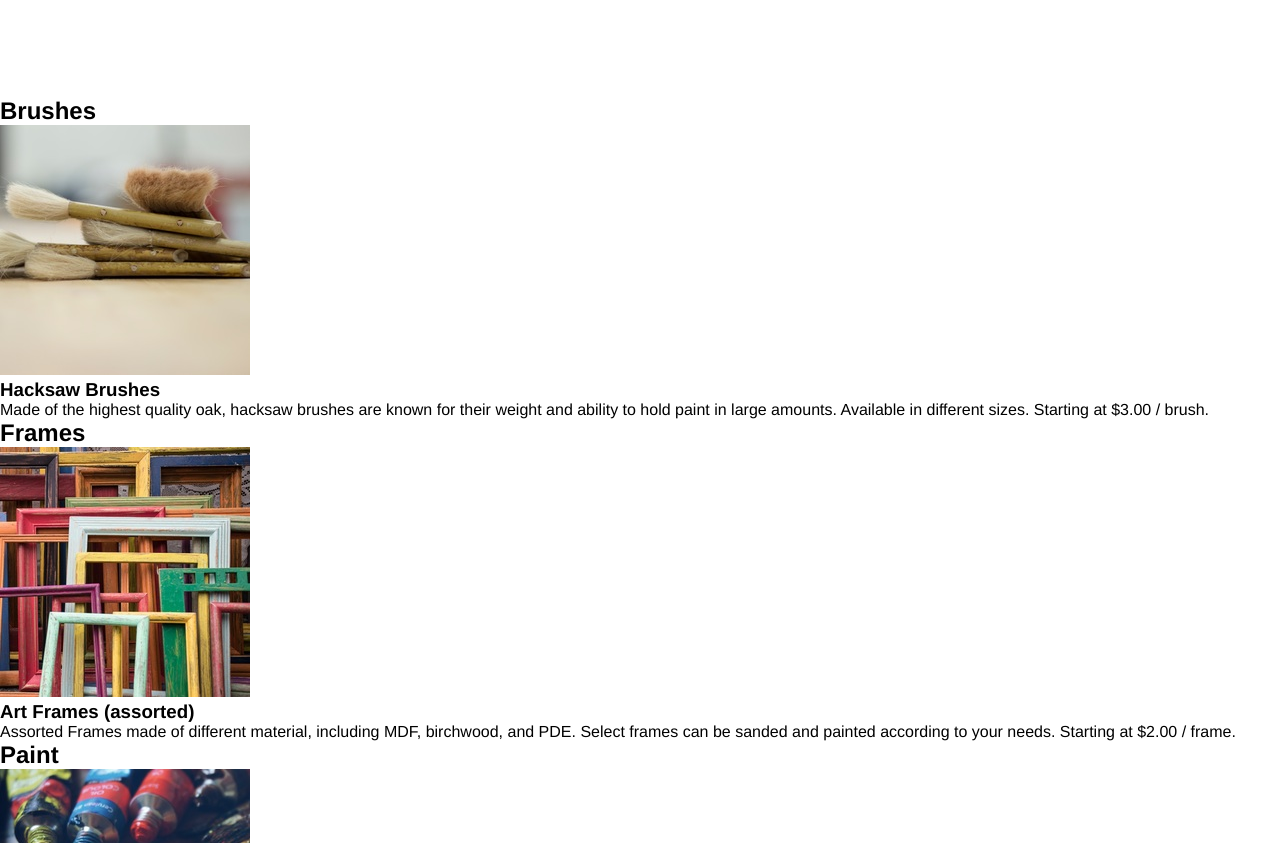
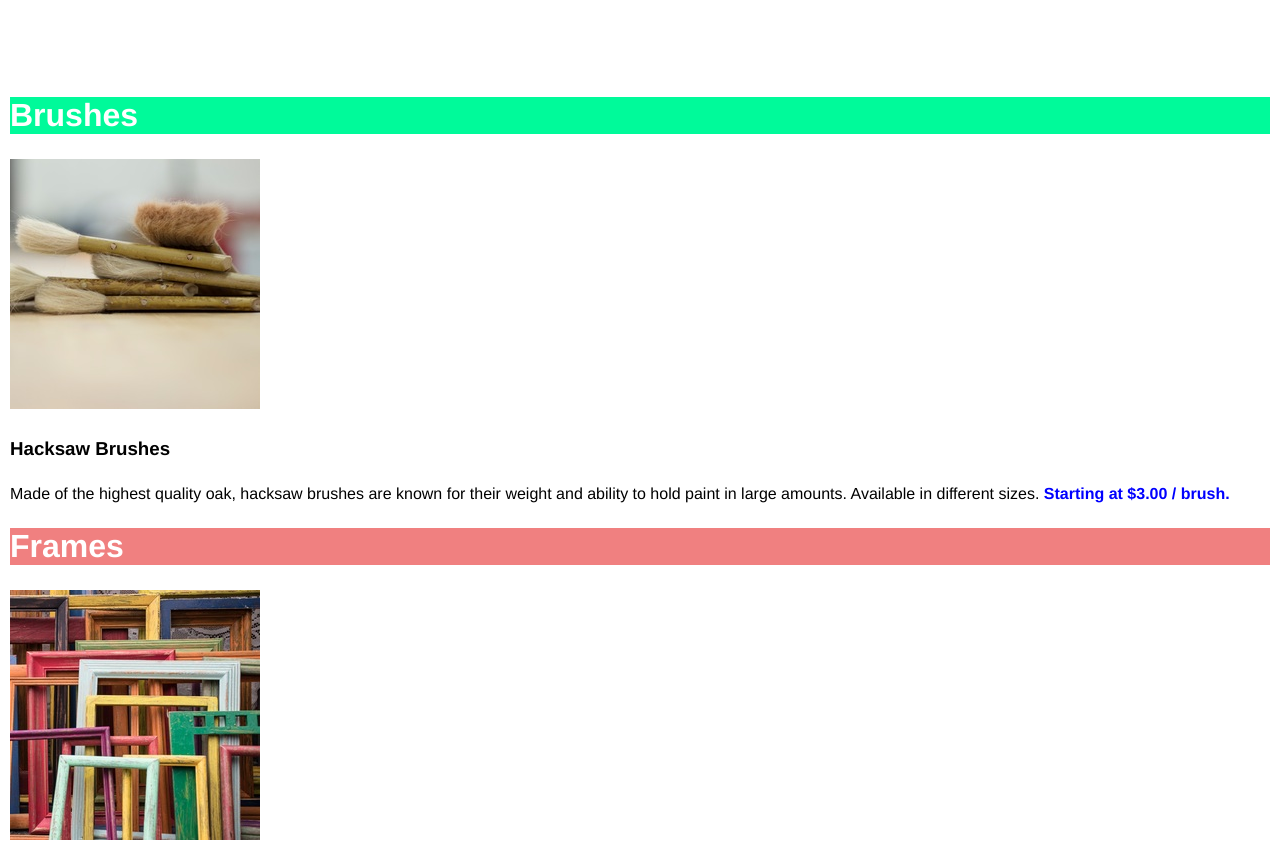
Before and after one commit to DanBoothe/dasmotosArtsCrafts, a plain HTML site: page index.html in a window 1280 px wide. Shown: the part 218-1061 px from the top of the page. Drawn offline with Linux system fonts and the light colour scheme.

Commit message:
main section style

```diff
--- a/index.html
+++ b/index.html
@@ -12,24 +12,24 @@
         <h1 class="header">Dasmoto's Arts & Crafts</h1>
     </header>
     <main>
-        <section>
-            <h2>Brushes</h2>
+        <section class="section-layout">
+            <h2 id="brushes">Brushes</h2>
             <img src="./assets/images/hacksaw.jpeg" alt="Hacksaw brushes"/>
             <h3>Hacksaw Brushes</h3>
             <p>Made of the highest quality oak, hacksaw brushes are known for their weight and ability to hold paint in large amounts.
                 Available in different sizes. <span>Starting at $3.00 / brush.</span></p>
         </section>
 
-        <section>
-            <h2>Frames</h2>
+        <section class="section-layout">
+            <h2 id="frames">Frames</h2>
             <img src="./assets/images/frames.jpeg"  alt="frames stacked in front of eachother"/>
             <h3>Art Frames (assorted)</h3>
             <p>Assorted Frames made of different material, including MDF, birchwood, and PDE. Select frames can be sanded and painted
                 according to your needs. <span>Starting at $2.00 / frame.</span></p>
         </section>
 
-        <section>
-            <h2>Paint</h2>
+        <section class="section-layout">
+            <h2 id="paint">Paint</h2>
             <img src="./assets/images/finnish.jpeg" alt="Clean Finnish Paint on table"/>
             <h3>Clean Finnish Paint</h3>
             <p>Imported paint from Finland. Over 256 colors available in-store, varying in quantity (1 oz. to 8 oz.) Clean Finnish paint
--- a/style/style.css
+++ b/style/style.css
@@ -12,3 +12,35 @@
     text-align: center;
     margin: 100px 10px;
 }
+
+.section-layout {
+    margin: 10px;
+}
+
+.section-layout h2 {
+    font-size: 32px;
+    font-weight: bold;
+    color: white;
+    margin: 25px 0;
+}
+
+.section-layout h3 {
+    margin: 25px 0;
+}
+
+.section-layout p span {
+    color: blue;
+    font-weight: bold;
+}
+
+#brushes {
+    background-color: mediumspringgreen;
+}
+
+#frames {
+    background-color: lightcoral;
+}
+
+#paint {
+    background-color: skyblue;
+}
```
